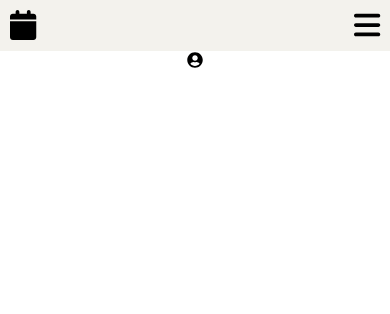
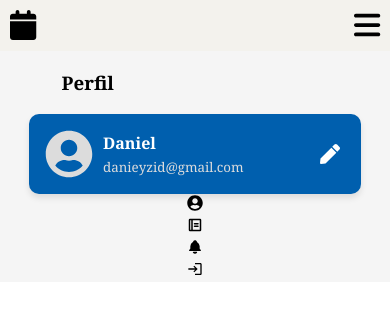
Before and after one commit to GabRodPul/SchoolTimetable, a React (Vite) app in the folder frontend/: page /UserPage in a window 390 px wide. Shown: the top 314 px of the page. Built offline with nearby package versions, Linux system fonts and the light colour scheme.

Commit message:
IntentoPaginaPerfil

```diff
--- a/frontend/src/App.tsx
+++ b/frontend/src/App.tsx
@@ -7,7 +7,7 @@ import { BrowserRouter, Routes, Route } from 'react-router-dom'
 import GroupPage from './assets/page/GroupPage/GroupPage'
 import NoticesPage from './assets/page/NoticesPage/NoticesPage'
 import LogingPage from './assets/page/Login/LogingPage'
-import UserPage from './assets/page/UserPage/UserPage'
+import UserPageMobile from './assets/page/UserPageMobile/UserPageMobile'
 
 function App() {
 
@@ -23,7 +23,7 @@ function App() {
           <Route path='/Course' element={<Course />} />
           <Route path='/CourseFormPage' element={<CourseFormPage />} />
           <Route path='/GroupPage' element={<GroupPage />} />
-          <Route path='/UserPage' element={<UserPage />} />
+          <Route path='/UserPage' element={<UserPageMobile />} />
         </Routes>
       </BrowserRouter>
     </>
--- a/frontend/src/assets/page/UserPage/UserPage.tsx
+++ /dev/null
@@ -1,16 +0,0 @@
-import { FaUserCircle } from "react-icons/fa";
-import './UserPageStyles.css'
-
-
-function UserPage() {
-    return (
-        <>
-            <div className="UserPageContent">
-                <FaUserCircle />
-
-            </div>
-        </>
-    );
-}
-
-export default UserPage;
--- /dev/null
+++ b/frontend/src/assets/page/UserPageMobile/UserPageMobile.tsx
@@ -0,0 +1,44 @@
+import { FaUserCircle, } from "react-icons/fa";
+import { PiNotebookBold } from "react-icons/pi";
+import { TbBellFilled } from "react-icons/tb";
+import { MdOutlineLogin } from "react-icons/md";
+import { FaPen } from "react-icons/fa";
+import './UserPageMobileStyles.css'
+
+
+function UserPage() {
+    return (
+        <>
+            <div className="UserPageContent">
+                <div className="profile">
+                        <h3 className="profile__title">Perfil</h3>
+                    <div className="profile__card">
+                        <FaUserCircle />
+                        <div className="profile__cardInfo">
+                            <p>Daniel</p>
+                            <p>danieyzid@gmail.com</p>
+                        </div>
+                        <FaPen />
+                    </div>
+                </div>
+                <div className="options">
+                    <div className="option__card">
+                        <FaUserCircle />
+                    </div>
+                    <div className="option__card">
+                        <PiNotebookBold />
+                    </div>
+                    <div className="option__card">
+                        <TbBellFilled />
+                    </div>
+                    <div className="option__card">
+                        <MdOutlineLogin />
+                    </div>
+                </div>
+
+            </div>
+        </>
+    );
+}
+
+export default UserPage;
--- /dev/null
+++ b/frontend/src/assets/page/UserPageMobile/UserPageMobileStyles.css
@@ -0,0 +1,78 @@
+@media only screen and (max-width: 800px) {
+
+    .UserPageContent {
+        display: flex;
+        flex-direction: column;
+        /* justify-content: center; */
+        background-color: #f5f5f5;
+    }
+
+    .profile {
+        display: flex;
+        justify-content: center;
+        flex-direction: column;
+        align-items: center;
+
+        .profile__title {
+            margin-right: 55%;
+        }
+    }
+
+
+    /* Cards Styles */
+    .profile__card {
+        display: flex;
+        align-items: center;
+        justify-content: space-between;
+        background-color: #005fae;
+        color: white;
+        border-radius: 10px;
+        padding: 16px;
+        width: 300px;
+        box-shadow: 0 4px 6px rgba(0, 0, 0, 0.1);
+    }
+
+    /* User Icon */
+    .profile__card svg:first-child {
+        font-size: 48px;
+        color: #dcdcdc;
+    }
+
+    /* Details */
+    .profile__card .profile__cardInfo {
+        margin-left: 10px;
+        display: flex;
+        flex-direction: column;
+        flex-grow: 1;
+        text-align: left;
+    }
+
+    /* Name */
+    .profile__cardInfo p:nth-child(1) {
+        margin: 0;
+        font-size: 12pt;
+        font-weight: bold;
+    }
+
+    /* Email */
+    .profile__card .profile__cardInfo p:nth-child(2) {
+        margin: 4px 0 0;
+        font-size: 10pt;
+        color: #dcdcdc;
+    }
+
+    /* Edit Icon */
+    .profile__card svg:last-child {
+        font-size: 20px;
+        color: #ffffff;
+        cursor: pointer;
+        margin-right: 5px;
+    }
+
+    .options {
+        display: flex;
+        justify-content: center;
+        flex-direction: column;
+    }
+
+}
```
Also changed, not shown: frontend/src/assets/page/UserPage/UserPageStyles.css (deleted).
